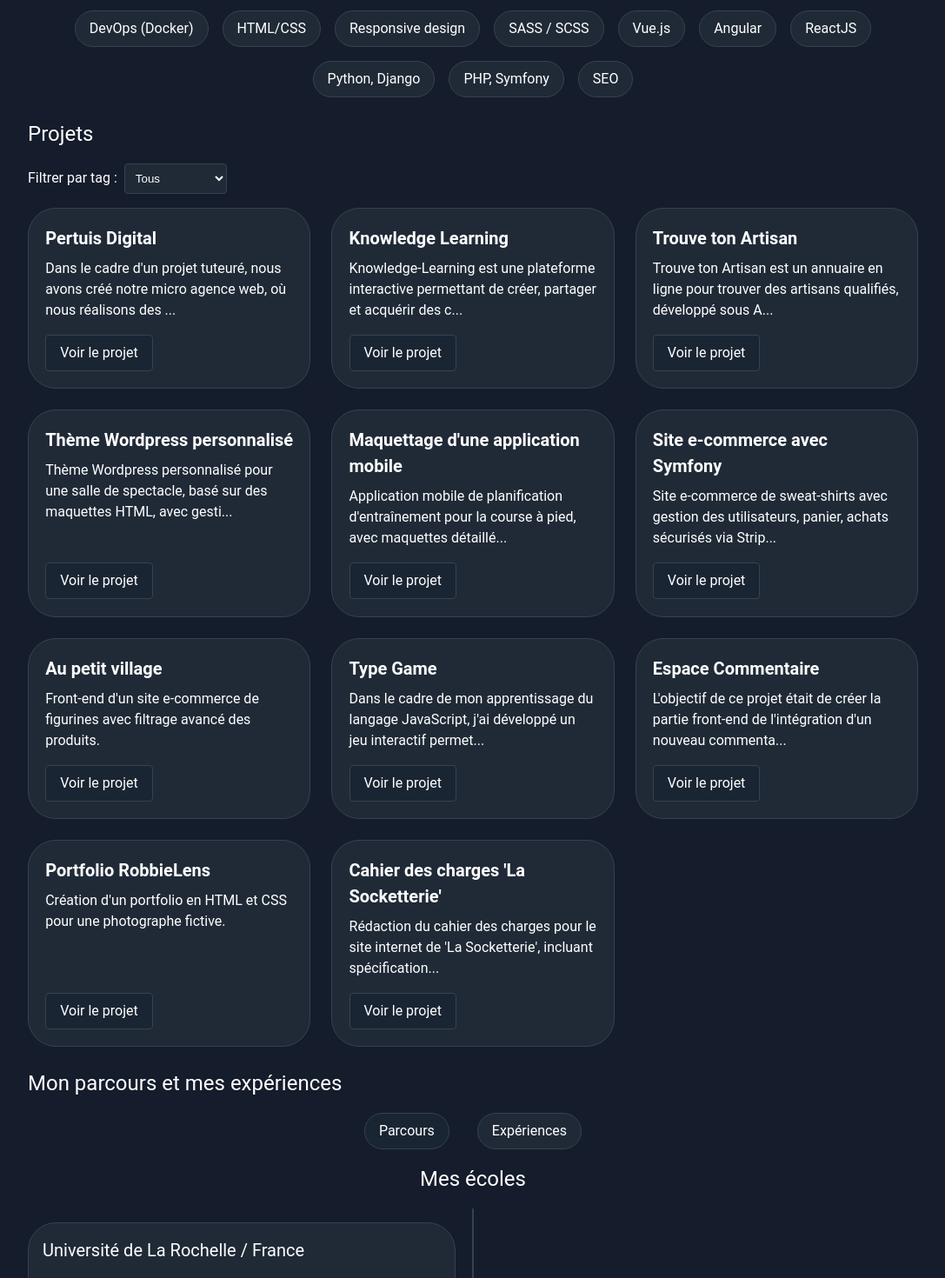
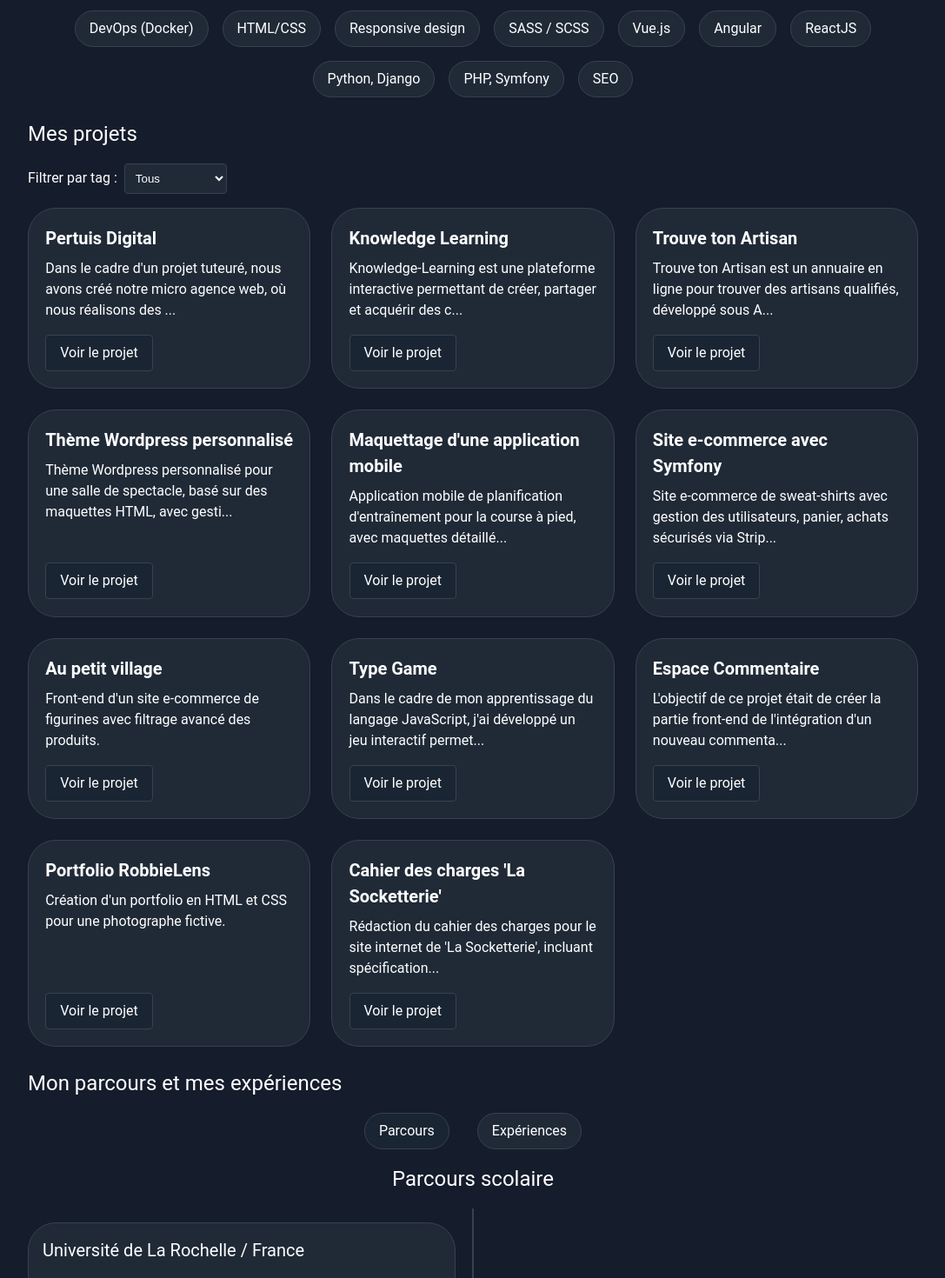
Before and after one commit to HugoMelin/Portfolio, a Vue app: page / in a window 1280 px wide. Shown: the part 1280-2750 px from the top of the page at 87% size, without its empty margins (96-1183 px from the left). Built offline with nearby package versions, Linux system fonts and the light colour scheme.

Commit message:
feat: add subtitle for contact fix: change title for past section

```diff
--- a/src/components/app-contact.vue
+++ b/src/components/app-contact.vue
@@ -35,7 +35,7 @@ const data = ref({
   },
 })
 
-const onSubmit = (values : any) => {
+const onSubmit = (values: any) => {
   isSubmitting.value = true
   setTimeout(async () => {
     console.log(values)
@@ -82,6 +82,11 @@ const showToast = (message: string, type: 'success' | 'error') => {
 <template>
   <section class="contact">
     <h3>Travaillons ensemble !</h3>
+    <p class="contact__sous-titre">
+      Vous avez un projet en tête ou souhaitez collaborer avec moi ? N'hésitez pas à me contacter !
+      Je suis toujours à la recherche de nouvelles opportunités et de défis passionnants. Remplissez
+      le formulaire ci-dessous et je vous répondrai dans les plus brefs délais.
+    </p>
     <div class="form-container">
       <Form :validation-schema="schema" @submit="onSubmit" v-slot="{ errors }" id="contact-form">
         <div class="form-fields">
@@ -128,6 +133,10 @@ const showToast = (message: string, type: 'success' | 'error') => {
 
 h3 {
   text-align: center;
+}
+
+.contact__sous-titre {
+  padding-bottom: 1rem;
 }
 
 .form-container {
--- a/src/components/app-past.vue
+++ b/src/components/app-past.vue
@@ -16,7 +16,7 @@
       <li @click="filter='experiences'" :class="[filter==='experiences' ? 'active' : '', 'filter__item']">Expériences</li>
     </ul>
 
-    <h3 class="past__title-3">{{ filter==='parcours'?'Mes écoles':'Mes expériences'}}</h3>
+    <h3 class="past__title-3">{{ filter==='parcours'?'Parcours scolaire':'Expériences professionnelles'}}</h3>
     <section v-if="filter==='parcours'" class="ecoles">
       <div class="timeline-line"></div>
       <PastCard v-for="(annee, index) in annees" :key="index" :annee="annee" :class="filter"/>
--- a/src/components/app-projects.vue
+++ b/src/components/app-projects.vue
@@ -20,7 +20,7 @@ const filteredProjects = computed(() => {
 
 <template>
   <section class="projects" id="projects">
-    <h3>Projets</h3>
+    <h3>Mes projets</h3>
     <div class="filter">
       <label for="tag-select">Filtrer par tag :</label>
       <select id="tag-select" v-model="selectedTag">
```
